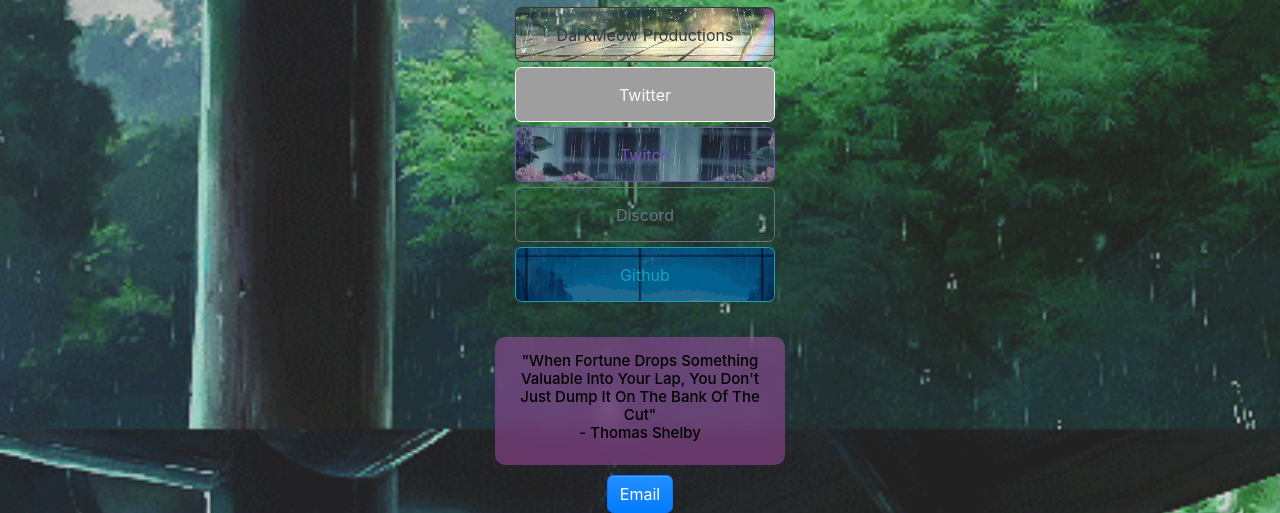
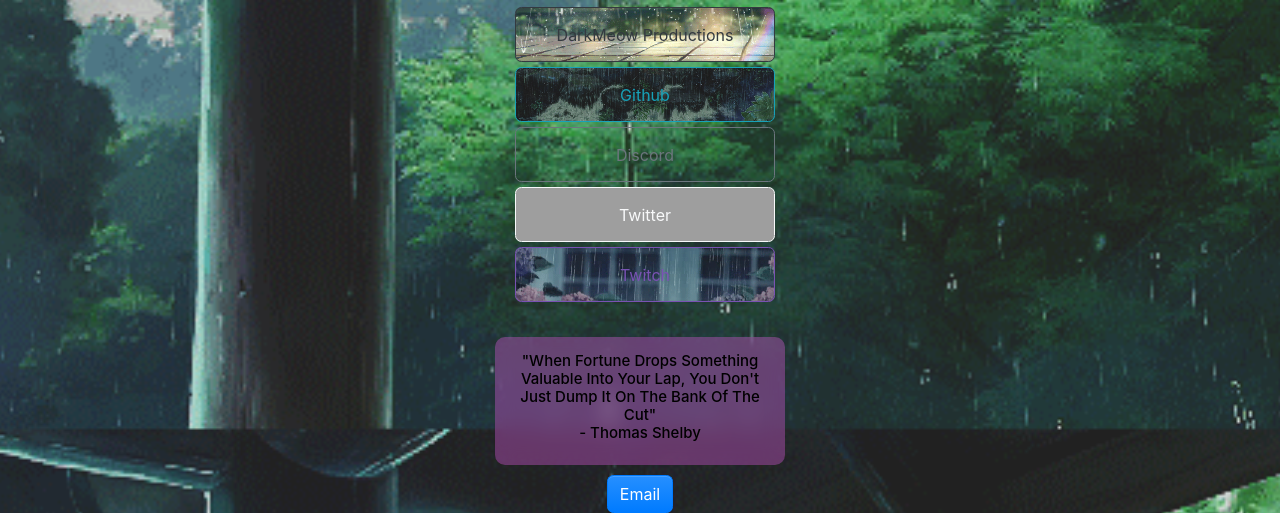
Before and after one commit to Darkskittlz/bootstrap-playground, a website: page index.html in a window 1280 px wide. Shown: the part 371-884 px from the top of the page. Drawn offline with nearby package versions, Linux system fonts and the light colour scheme; grey boxes are pictures that could not be loaded; a script that the page names is missing.

Commit message:
rain change

```diff
--- a/assets/css/home.css
+++ b/assets/css/home.css
@@ -277,7 +277,7 @@
 }
 
 button.btn.btn-outline-info {
-  background-image: url("../../img/rain5.gif");
+  background-image: url("../../img/rain8.gif");
   background-size: cover;
   background-position: center;
 }
--- a/index.html
+++ b/index.html
@@ -43,10 +43,10 @@
   <div id="wrap" class="container-fluid">
     <div id="main" class="col-xs-11 col-xs-offset-1">
       <a href='https://darkmeowproductions.com'><button type="button" class="btn btn-outline-dark">DarkMeow Productions</button></a>
+      <a href="https://github.com/Darkskittlz"><button type="button" class="btn btn-outline-info">Github</button></a>
+      <a href="https://discord.gg/mfRGQXh2"><button type="button" class="btn btn-outline-secondary" >Discord</button></a>
       <a href="https://twitter.com/Darkskittlz1"><button type="button" class="btn btn-outline-light" >Twitter</button></a>
       <a href="https://twitch.tv/darkskiiittles"><button type="button" class="btn btn-outline-success" >Twitch</button></a>
-      <a href="https://discord.gg/mfRGQXh2"><button type="button" class="btn btn-outline-secondary" >Discord</button></a>
-      <a href="https://github.com/Darkskittlz"><button type="button" class="btn btn-outline-info">Github</button></a>
     </div>
   </div>
 
```
